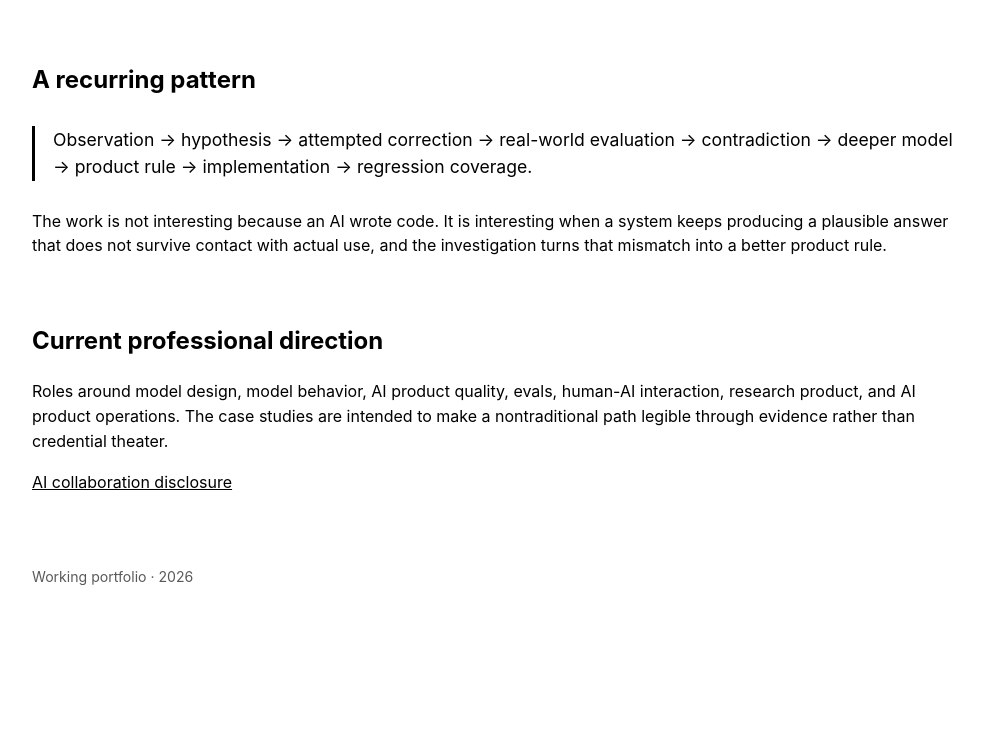
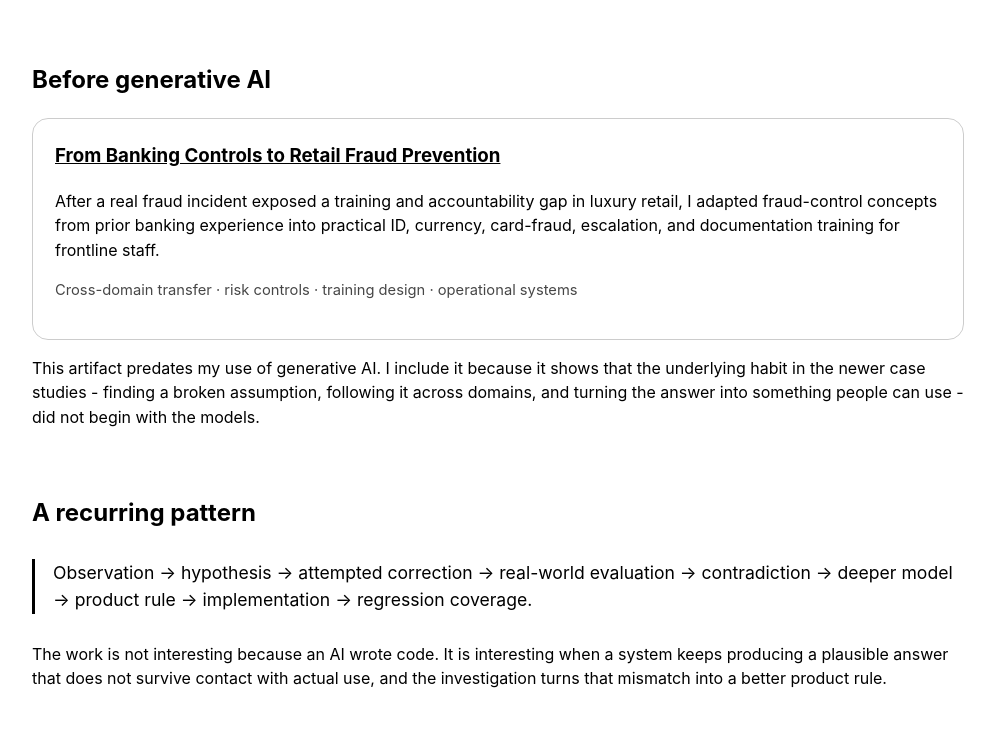
Before and after one commit to KraeskAI/ai-product-case-studies, a plain HTML site: page index.html in a window 1280 px wide. Shown: the part 1220-1960 px from the top of the page, without its empty margins (142-1137 px from the left). Before the commit the page ends 1898 px from the top, so only its background shows below. Drawn offline with Linux system fonts and the light colour scheme.

Commit message:
docs: add pre-AI systems work to landing page

```diff
--- a/index.html
+++ b/index.html
@@ -34,7 +34,7 @@ footer { margin-top:72px; font-size:.88rem; opacity:.65; }
 <div>
 <span class="tag">Model behavior</span><span class="tag">Product reasoning</span><span class="tag">Evals</span>
 <span class="tag">Human-AI interaction</span><span class="tag">Recommendation systems</span>
-<span class="tag">Context &amp; memory</span><span class="tag">Multi-model workflows</span><span class="tag">Provenance</span><span class="tag">Agent workflows</span>
+<span class="tag">Context &amp; memory</span><span class="tag">Multi-model workflows</span><span class="tag">Cross-disciplinary systems</span><span class="tag">Provenance</span><span class="tag">Agent workflows</span>
 </div>
 <p>I am not presenting myself as a conventional software engineer. GPT, Claude, and Gemini perform much of the implementation, technical research, review, and drafting, often across the same projects. My work is problem discovery, semantics, constraints, cross-model context and handoff, direction, evaluation, and the judgment to reject a technically plausible answer when the real product is still wrong.</p>
 </section>
@@ -61,6 +61,18 @@ footer { margin-top:72px; font-size:.88rem; opacity:.65; }
 </section>
 
 <section>
+<h2>Before generative AI</h2>
+<div class="grid">
+<div class="card">
+<h3><a href="earlier-systems-work/01-from-banking-controls-to-retail-fraud-prevention.md">From Banking Controls to Retail Fraud Prevention</a></h3>
+<p>After a real fraud incident exposed a training and accountability gap in luxury retail, I adapted fraud-control concepts from prior banking experience into practical ID, currency, card-fraud, escalation, and documentation training for frontline staff.</p>
+<p class="small">Cross-domain transfer · risk controls · training design · operational systems</p>
+</div>
+</div>
+<p>This artifact predates my use of generative AI. I include it because it shows that the underlying habit in the newer case studies - finding a broken assumption, following it across domains, and turning the answer into something people can use - did not begin with the models.</p>
+</section>
+
+<section>
 <h2>A recurring pattern</h2>
 <blockquote>Observation → hypothesis → attempted correction → real-world evaluation → contradiction → deeper model → product rule → implementation → regression coverage.</blockquote>
 <p>The work is not interesting because an AI wrote code. It is interesting when a system keeps producing a plausible answer that does not survive contact with actual use, and the investigation turns that mismatch into a better product rule.</p>
```
